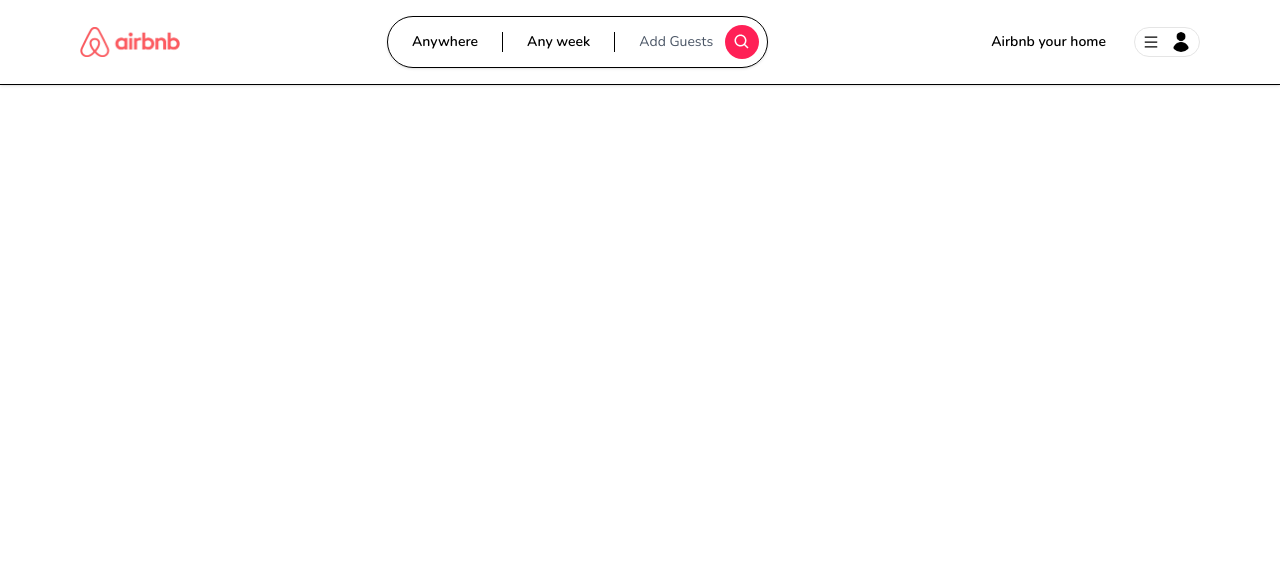
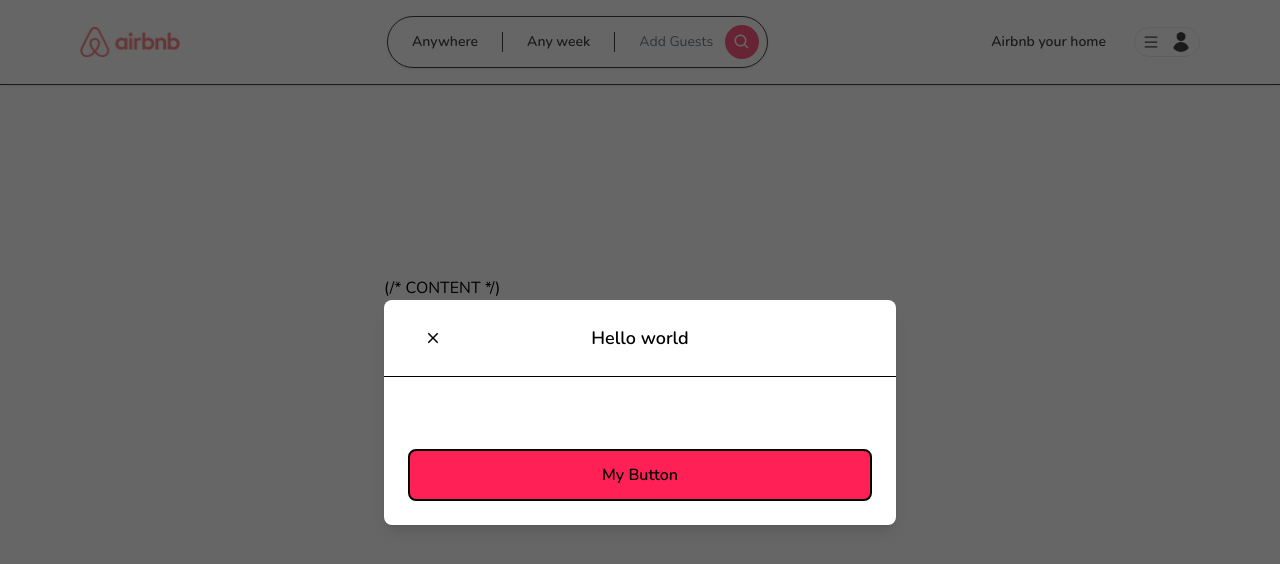
Before and after one commit to MickyC110181137/airbnb-clone, a Next.js app: page / in a window 1280 px wide. Shown: the top 564 px of the page. Built offline with nearby package versions, Linux system fonts and the light colour scheme.

Commit message:
layout,Button,ClientOnly,modal

```diff
--- /dev/null
+++ b/app/component/Button.tsx
@@ -0,0 +1,43 @@
+import { IconType } from "react-icons";
+
+interface ButtonProps{
+    label: string;
+    onClick: (e: React.MouseEvent<HTMLButtonElement>) => void;
+    disabled?: boolean;
+    outline?: boolean;
+    small?: boolean;
+    icon?: IconType;
+}
+
+const Button:React.FC<ButtonProps> = ({
+    label,
+    onClick,
+    disabled,
+    outline,
+    small,
+    icon
+}) => {
+    return (
+        <button
+            className={`
+                relative
+                disabled:opacity-70
+                disabled:curosr-not-allowed
+                rounded-lg
+                hover:opacity-80
+                transition
+                w-full
+                ${outline ? 'bg-white' : 'bg-rose-500'}
+                ${outline ? 'border-black' : 'bg-rose-500'}
+                ${outline ? 'text-black' : 'bg-rose-500'}
+                ${small ? 'py-1' : 'py-3'}
+                ${small ? 'text-sm' : 'text-md'}
+                ${small ? 'font-light' : 'font-semibold'}
+                ${small ? 'border-[1px]' : 'border-2'}
+            `}
+        >
+            {label}
+        </button>
+    )
+}
+export default Button;
--- /dev/null
+++ b/app/component/ClientOnly.tsx
@@ -0,0 +1,26 @@
+'use client';
+import { useEffect, useState } from "react";
+
+interface ClientOnlyProps{
+    children: React.ReactNode;
+}
+
+const ClientOnly: React.FC<ClientOnlyProps> = ({
+    children
+}) => {
+    const[hasMounted, setHasMounted] = useState(false);
+
+    useEffect(()=> {
+        setHasMounted(true);
+    },[]);
+
+    if(!hasMounted){
+        return null;
+    }
+    return(
+        <>
+        {children}
+        </>
+    );
+}
+export default ClientOnly;
--- /dev/null
+++ b/app/component/modals/modal.tsx
@@ -0,0 +1,181 @@
+'use client'
+import { useCallback, useEffect, useState } from "react";
+import { IoMdClose } from "react-icons/io";
+import Button from "../Button";
+
+interface ModalProps {
+    isOpen?: boolean;
+    onClose: () => void;
+    onSubmit: () => void;
+    title?: string;
+    body?: React.ReactElement;
+    footer?: React.ReactElement;
+    actionLabel: string;
+    disabled?: boolean;
+    secondaryAction?: () => void;
+    secondaryLabel?: string;
+
+}
+
+const Modal:React.FC<ModalProps> = ({
+    isOpen,
+    onClose,
+    onSubmit,
+    title,
+    body,
+    footer,
+    actionLabel,
+    disabled,
+    secondaryAction,
+    secondaryLabel
+}) => {
+    const [showModal, setShowModal] = useState(isOpen);
+
+    useEffect(() => {
+        setShowModal(isOpen);
+    },[isOpen]);
+
+    const handleClose = useCallback(() => {
+        if(disabled){
+            return;
+        }
+        setShowModal(false);
+        setTimeout(() => {
+            onClose();
+        },300);
+    }, [disabled, onClose]);
+
+    const handleSubmit = useCallback(() => {
+        if(disabled){
+            return;
+        }
+        onSubmit();
+    },[disabled, onSubmit]);
+
+    const handleSecondaryAction = useCallback(() => {
+        if(disabled || !secondaryAction){
+            return;
+        }
+        secondaryAction();
+    },[disabled,secondaryAction])
+
+    if(!isOpen){
+        return null;
+    }
+
+    return(
+        <>
+            <div
+                className="
+                    justify-center
+                    items-center
+                    flex
+                    overflow-x-hidden
+                    overflow-y-auto
+                    fixed
+                    inset-0
+                    z-50
+                    outline-none
+                    focus:outline-none
+                    bg-neutral-800/70
+                "
+            >
+                <div
+                    className="
+                        relative
+                        w-full
+                        md:w-4/6
+                        lg:w-3/6
+                        xl:w-2/5
+                        my-6
+                        mx-auto
+                        h-full
+                        lg:h-auto
+                        md:h-auto
+                    "
+                >
+                    (/* CONTENT */)
+                    <div
+                        className={`
+                            translate
+                            duration-300
+                            h-full
+                            ${showModal ? 'translate-0' : 'translate-y-full'}
+                            ${showModal ? 'opacity-100' : 'opacity-0'}
+                        `}
+                    >
+                        <div
+                            className="
+                                translate
+                                h-full
+                                lg:h-auto
+                                md:h-auto
+                                border-0
+                                rounded-lg
+                                shadow-lg
+                                relative
+                                flex
+                                flex-col
+                                w-full
+                                bg-white
+                                outline-none
+                                focus:outline-none
+                            "
+                        >
+                            {/* HEADER */}
+                            <div
+                                className="
+                                    flex
+                                    items-center
+                                    p-6
+                                    rounded-t
+                                    justify-center
+                                    relative
+                                    border-b-[1px]
+                                "
+                            >
+                                <button
+                                    onClick={handleClose}
+                                    className="
+                                        p-1
+                                        border-0
+                                        hover:opacity-70
+                                        transition
+                                        absolute
+                                        left-9
+                                    "
+                                >
+                                    <IoMdClose size={18} />
+                                </button>
+                                <div className="text-lg font-semibold">
+                                    {title}
+                                </div>
+                            </div>
+                             {/* BODY */}
+                            <div className="relative p-6 flex-auto">
+                                {body}
+                            </div>
+                            {/* FOOTER */}
+                            <div className="flex flex-col gap-2 p-6">
+                                <div
+                                    className="
+                                        flex
+                                        flex-row
+                                        items-center
+                                        gap-4
+                                        w-full
+                                    ">
+                                    <Button label="My Button"/>
+                                </div>
+
+                            </div>
+                        </div>
+
+                    </div>
+                </div>
+            </div>
+        </>
+
+    )
+}
+export default Modal;
--- a/app/layout.tsx
+++ b/app/layout.tsx
@@ -3,6 +3,8 @@
 
 import { Nunito } from "next/font/google";
 import Navbar from "./component/navbar/Navbar";
+import ClientOnly from "./component/ClientOnly";
+import Modal from "./component/modals/modal";
 
 const font = Nunito({
   subsets: ["latin"]
@@ -21,7 +23,11 @@
   return (
     <html lang="en">
       <body className={font.className}>
-        <Navbar />
+        <ClientOnly>
+          <Modal title="Hello world" isOpen />
+          <Navbar />
+        </ClientOnly>
+
         {children}
       </body>
     </html>
```
